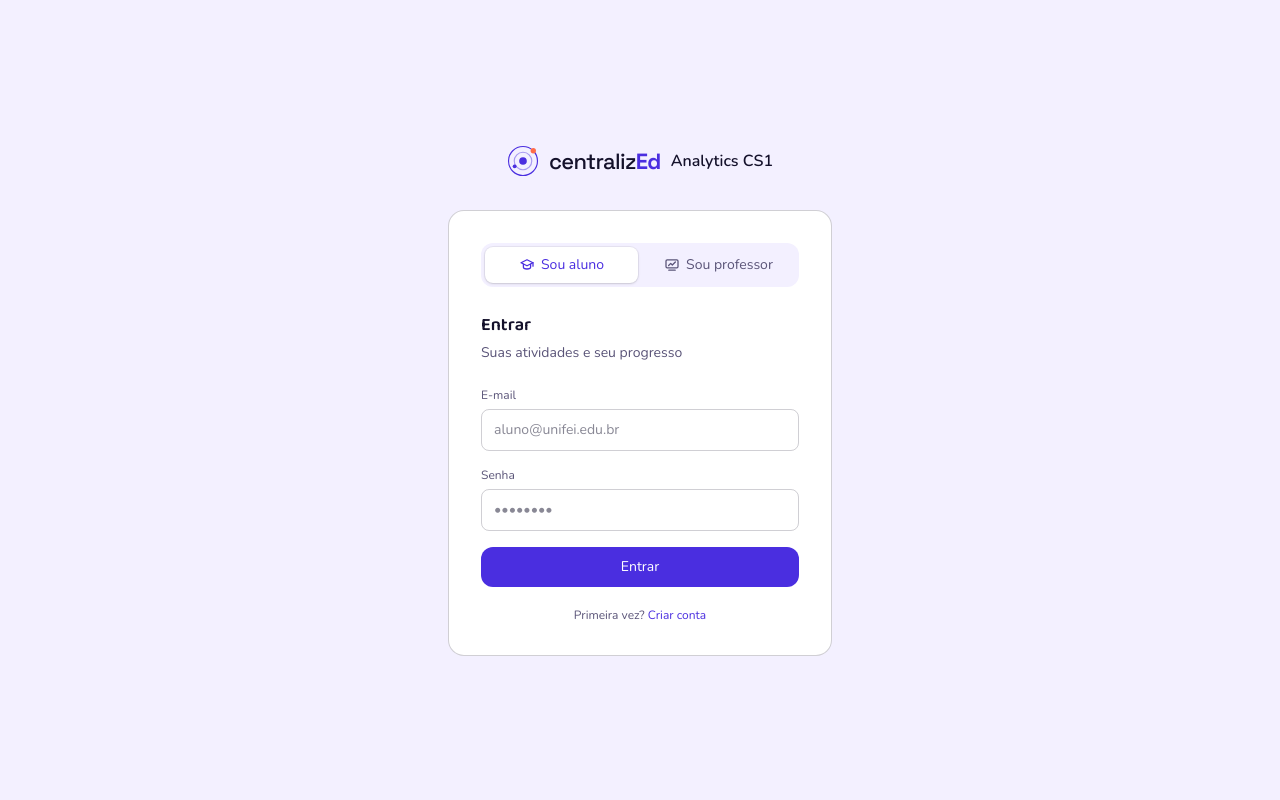
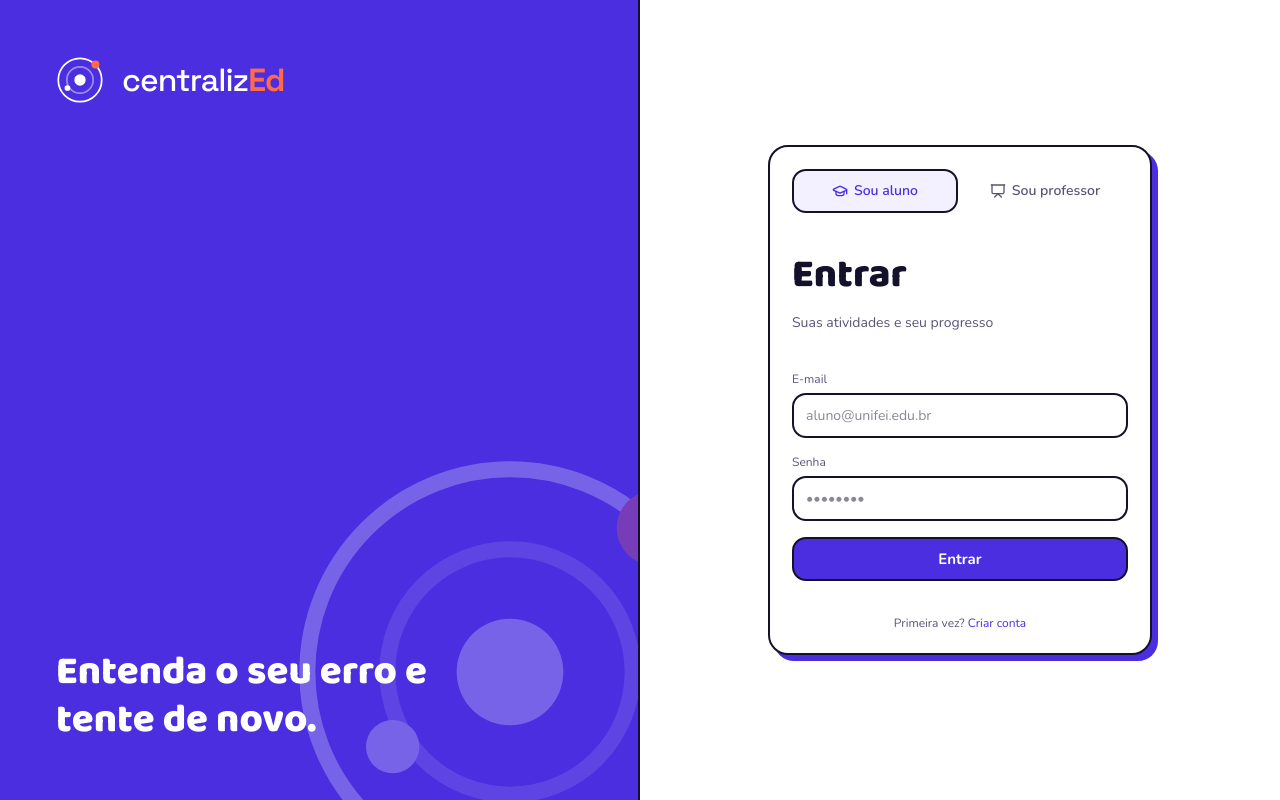
Before and after one commit to Otaviooli04/produtos-digitais-cs1, a React (Vite) app in the folder frontend/: page /aluno/login in a window 1280 px wide. Built offline with nearby package versions, Linux system fonts and the light colour scheme.

Commit message:
feat(identidade): telas de entrada com painel violeta

```diff
--- a/frontend/src/components/SeletorPerfil.jsx
+++ b/frontend/src/components/SeletorPerfil.jsx
@@ -1,3 +1,4 @@
+import { GraduationCap, Presentation } from 'lucide-react'
 import { Link } from 'react-router-dom'
 
 // Alterna entre as duas portas de entrada do sistema, no login e no cadastro.
@@ -7,52 +8,30 @@ const DESTINOS = {
 }
 
 const PERFIS = [
-  { chave: 'aluno', rotulo: 'Sou aluno' },
-  { chave: 'professor', rotulo: 'Sou professor' },
+  { chave: 'aluno', rotulo: 'Sou aluno', icone: GraduationCap },
+  { chave: 'professor', rotulo: 'Sou professor', icone: Presentation },
 ]
-
-function IconeAluno({ className }) {
-  return (
-    <svg className={className} viewBox="0 0 20 20" fill="none" stroke="currentColor" strokeWidth="1.6" strokeLinecap="round" strokeLinejoin="round">
-      <path d="M10 3.5 2.5 7.2 10 11l7.5-3.8L10 3.5Z" />
-      <path d="M5.5 9v3.8c0 1.2 2 2.2 4.5 2.2s4.5-1 4.5-2.2V9" />
-      <path d="M17.5 7.2v4.3" />
-    </svg>
-  )
-}
-
-function IconeProfessor({ className }) {
-  return (
-    <svg className={className} viewBox="0 0 20 20" fill="none" stroke="currentColor" strokeWidth="1.6" strokeLinecap="round" strokeLinejoin="round">
-      <rect x="2.5" y="3.5" width="15" height="10" rx="1.5" />
-      <path d="M6 16.5h8" />
-      <path d="M5.8 10.6 8.4 8l2 2 3.8-3.8" />
-    </svg>
-  )
-}
 
 export default function SeletorPerfil({ atual, contexto = 'login' }) {
   const destinos = DESTINOS[contexto]
 
   return (
-    <div className="flex gap-1 p-1 mb-6 bg-lavanda rounded-xl">
-      {PERFIS.map(({ chave, rotulo }) => {
+    <div className="flex gap-1 mb-6">
+      {PERFIS.map(({ chave, rotulo, icone }) => {
+        const Icone = icone
         const ativo = chave === atual
-        const cor = ativo ? 'text-violeta' : 'text-cinza-texto'
         return (
           <Link
             key={chave}
             to={destinos[chave]}
             aria-current={ativo ? 'page' : undefined}
-            className={`flex-1 flex items-center justify-center gap-1.5 text-sm py-2 rounded-lg transition-all ${
+            className={`flex-1 flex items-center justify-center gap-1.5 min-h-11 text-sm font-semibold border-2 rounded-botao transition-colors ${
               ativo
-                ? 'bg-white text-violeta font-medium shadow-sm ring-1 ring-black/5'
-                : 'text-cinza-texto hover:text-cinza-texto'
+                ? 'bg-lavanda text-violeta border-noite'
+                : 'text-cinza-texto border-transparent hover:bg-lavanda hover:text-noite'
             }`}
           >
-            {chave === 'aluno'
-              ? <IconeAluno className={`w-4 h-4 ${cor}`} />
-              : <IconeProfessor className={`w-4 h-4 ${cor}`} />}
+            <Icone className="w-4 h-4" />
             {rotulo}
           </Link>
         )
--- /dev/null
+++ b/frontend/src/components/TelaDeEntrada.jsx
@@ -0,0 +1,16 @@
+import Logo, { SimboloOrbita } from './Logo'
+
+export default function TelaDeEntrada({ frase, children }) {
+  return (
+    <div className="min-h-screen bg-white lg:grid lg:grid-cols-2">
+      <div className="relative overflow-hidden bg-violeta text-white border-b-2 lg:border-b-0 lg:border-r-2 border-noite px-6 py-6 lg:p-14 flex flex-col lg:justify-between">
+        <SimboloOrbita fundo="violeta" className="absolute -right-24 -bottom-24 w-[28rem] h-[28rem] opacity-25 pointer-events-none" />
+        <div className="relative"><Logo fundo="violeta" tamanho="lg" /></div>
+        <p className="relative hidden lg:block titulo-pagina max-w-md">{frase}</p>
+      </div>
+      <div className="flex items-center justify-center px-4 py-10">
+        <div className="w-full max-w-sm">{children}</div>
+      </div>
+    </div>
+  )
+}
--- a/frontend/src/pages/LoginPage.jsx
+++ b/frontend/src/pages/LoginPage.jsx
@@ -2,7 +2,9 @@ import { useState } from 'react'
 import { Link, useNavigate } from 'react-router-dom'
 import { login as apiLogin } from '../api/auth'
 import { useAuth } from '../context/AuthContext'
-import Logo from '../components/Logo'
+import Botao from '../components/ui/Botao'
+import Card from '../components/ui/Card'
+import TelaDeEntrada from '../components/TelaDeEntrada'
 import SeletorPerfil from '../components/SeletorPerfil'
 
 export default function LoginPage() {
@@ -30,16 +32,10 @@ export default function LoginPage() {
   }
 
   return (
-    <div className="min-h-screen bg-lavanda flex items-center justify-center px-4">
-      <div className="w-full max-w-sm">
-        <div className="flex items-center justify-center gap-2.5 mb-8">
-          <Logo className="w-8 h-8" />
-          <span className="font-semibold text-noite">Analytics CS1</span>
-        </div>
-
-        <div className="bg-white rounded-2xl border border-noite/20 p-8">
+    <TelaDeEntrada frase="Veja onde a turma trava e ajude por grupo.">
+      <Card principal>
         <SeletorPerfil atual="professor" contexto="login" />
-          <h1 className="text-lg font-semibold text-noite mb-1">Entrar</h1>
+        <h1 className="titulo-pagina">Entrar</h1>
         <p className="text-sm text-cinza-texto mb-6">Suas turmas e correções</p>
 
         <form onSubmit={handleSubmit} className="space-y-4">
@@ -52,7 +48,7 @@ export default function LoginPage() {
               placeholder="professor@unifei.edu.br"
               autoComplete="email"
               required
-                className="w-full text-sm rounded-lg border border-noite/20 px-3 py-2.5 focus:outline-none focus:ring-2 focus:ring-violeta focus:border-transparent"
+              className="campo"
             />
           </div>
 
@@ -65,23 +61,19 @@ export default function LoginPage() {
               placeholder="••••••••"
               autoComplete="current-password"
               required
-                className="w-full text-sm rounded-lg border border-noite/20 px-3 py-2.5 focus:outline-none focus:ring-2 focus:ring-violeta focus:border-transparent"
+              className="campo"
             />
           </div>
 
           {error && (
-              <div className="rounded-lg bg-erro-fundo border border-erro/30 px-4 py-2.5 text-sm text-erro">
+            <div className="rounded-botao bg-erro-fundo border-2 border-erro px-4 py-2.5 text-sm text-erro">
               {error}
             </div>
           )}
 
-            <button
-              type="submit"
-              disabled={loading}
-              className="w-full text-sm py-2.5 rounded-xl bg-violeta text-white font-medium hover:bg-violeta-escuro disabled:opacity-40 disabled:cursor-not-allowed transition-colors"
-            >
+          <Botao type="submit" disabled={loading} className="w-full">
             {loading ? 'Entrando…' : 'Entrar'}
-            </button>
+          </Botao>
         </form>
 
         <p className="mt-5 text-center text-xs text-cinza-texto">
@@ -90,8 +82,7 @@ export default function LoginPage() {
             Criar cadastro
           </Link>
         </p>
-        </div>
-      </div>
-    </div>
+      </Card>
+    </TelaDeEntrada>
   )
 }
--- a/frontend/src/pages/RegisterPage.jsx
+++ b/frontend/src/pages/RegisterPage.jsx
@@ -2,7 +2,9 @@ import { useState } from 'react'
 import { Link, useNavigate } from 'react-router-dom'
 import { register as apiRegister } from '../api/auth'
 import { useAuth } from '../context/AuthContext'
-import Logo from '../components/Logo'
+import Botao from '../components/ui/Botao'
+import Card from '../components/ui/Card'
+import TelaDeEntrada from '../components/TelaDeEntrada'
 import SeletorPerfil from '../components/SeletorPerfil'
 
 export default function RegisterPage() {
@@ -33,16 +35,10 @@ export default function RegisterPage() {
   }
 
   return (
-    <div className="min-h-screen bg-lavanda flex items-center justify-center px-4">
-      <div className="w-full max-w-sm">
-        <div className="flex items-center justify-center gap-2.5 mb-8">
-          <Logo className="w-8 h-8" />
-          <span className="font-semibold text-noite">Analytics CS1</span>
-        </div>
-
-        <div className="bg-white rounded-2xl border border-noite/20 p-8">
+    <TelaDeEntrada frase="Veja onde a turma trava e ajude por grupo.">
+      <Card principal>
         <SeletorPerfil atual="professor" contexto="cadastro" />
-          <h1 className="text-lg font-semibold text-noite mb-1">Criar conta</h1>
+        <h1 className="titulo-pagina">Criar conta</h1>
         <p className="text-sm text-cinza-texto mb-6">Para criar turmas e corrigir provas</p>
 
         <form onSubmit={handleSubmit} className="space-y-4">
@@ -55,7 +51,7 @@ export default function RegisterPage() {
               placeholder="Prof. João Silva"
               autoComplete="name"
               required
-                className="w-full text-sm rounded-lg border border-noite/20 px-3 py-2.5 focus:outline-none focus:ring-2 focus:ring-violeta focus:border-transparent"
+              className="campo"
             />
           </div>
 
@@ -68,7 +64,7 @@ export default function RegisterPage() {
               placeholder="professor@unifei.edu.br"
               autoComplete="email"
               required
-                className="w-full text-sm rounded-lg border border-noite/20 px-3 py-2.5 focus:outline-none focus:ring-2 focus:ring-violeta focus:border-transparent"
+              className="campo"
             />
           </div>
 
@@ -82,7 +78,7 @@ export default function RegisterPage() {
               minLength={8}
               autoComplete="new-password"
               required
-                className="w-full text-sm rounded-lg border border-noite/20 px-3 py-2.5 focus:outline-none focus:ring-2 focus:ring-violeta focus:border-transparent"
+              className="campo"
             />
           </div>
 
@@ -95,23 +91,19 @@ export default function RegisterPage() {
               placeholder="••••••••"
               autoComplete="new-password"
               required
-                className="w-full text-sm rounded-lg border border-noite/20 px-3 py-2.5 focus:outline-none focus:ring-2 focus:ring-violeta focus:border-transparent"
+              className="campo"
             />
           </div>
 
           {error && (
-              <div className="rounded-lg bg-erro-fundo border border-erro/30 px-4 py-2.5 text-sm text-erro">
+            <div className="rounded-botao bg-erro-fundo border-2 border-erro px-4 py-2.5 text-sm text-erro">
               {error}
             </div>
           )}
 
-            <button
-              type="submit"
-              disabled={loading}
-              className="w-full text-sm py-2.5 rounded-xl bg-violeta text-white font-medium hover:bg-violeta-escuro disabled:opacity-40 disabled:cursor-not-allowed transition-colors"
-            >
+          <Botao type="submit" disabled={loading} className="w-full">
             {loading ? 'Criando conta…' : 'Criar conta'}
-            </button>
+          </Botao>
         </form>
 
         <p className="mt-5 text-center text-xs text-cinza-texto">
@@ -120,8 +112,7 @@ export default function RegisterPage() {
             Entrar
           </Link>
         </p>
-        </div>
-      </div>
-    </div>
+      </Card>
+    </TelaDeEntrada>
   )
 }
--- a/frontend/src/pages/aluno/AlunoLoginPage.jsx
+++ b/frontend/src/pages/aluno/AlunoLoginPage.jsx
@@ -2,7 +2,9 @@ import { useState } from 'react'
 import { Link, useNavigate } from 'react-router-dom'
 import { loginAluno } from '../../api/aluno'
 import { useAlunoAuth } from '../../context/AlunoAuthContext'
-import Logo from '../../components/Logo'
+import Botao from '../../components/ui/Botao'
+import Card from '../../components/ui/Card'
+import TelaDeEntrada from '../../components/TelaDeEntrada'
 import SeletorPerfil from '../../components/SeletorPerfil'
 import { lerConvite } from '../../utils/convitePendente'
 
@@ -32,20 +34,14 @@ export default function AlunoLoginPage() {
   }
 
   return (
-    <div className="min-h-screen bg-lavanda flex items-center justify-center px-4">
-      <div className="w-full max-w-sm">
-        <div className="flex items-center justify-center gap-2.5 mb-8">
-          <Logo className="w-8 h-8" />
-          <span className="font-semibold text-noite">Analytics CS1</span>
-        </div>
-
-        <div className="bg-white rounded-2xl border border-noite/20 p-8">
+    <TelaDeEntrada frase="Entenda o seu erro e tente de novo.">
+      <Card principal>
         <SeletorPerfil atual="aluno" contexto="login" />
-          <h1 className="text-lg font-semibold text-noite mb-1">Entrar</h1>
+        <h1 className="titulo-pagina">Entrar</h1>
         <p className="text-sm text-cinza-texto mb-6">Suas atividades e seu progresso</p>
 
         {convite && (
-            <div className="rounded-lg bg-lavanda border border-violeta/15 px-4 py-2.5 text-sm text-violeta mb-4">
+          <div className="rounded-botao bg-lavanda border-2 border-noite/20 px-4 py-2.5 text-sm text-violeta mb-4">
             Depois de entrar, você vai direto para a turma.
           </div>
         )}
@@ -59,7 +55,7 @@ export default function AlunoLoginPage() {
               placeholder="aluno@unifei.edu.br"
               autoComplete="email"
               required
-                className="w-full text-sm rounded-lg border border-noite/20 px-3 py-2.5 focus:outline-none focus:ring-2 focus:ring-violeta focus:border-transparent"
+              className="campo"
             />
           </div>
 
@@ -72,23 +68,19 @@ export default function AlunoLoginPage() {
               placeholder="••••••••"
               autoComplete="current-password"
               required
-                className="w-full text-sm rounded-lg border border-noite/20 px-3 py-2.5 focus:outline-none focus:ring-2 focus:ring-violeta focus:border-transparent"
+              className="campo"
             />
           </div>
 
           {error && (
-              <div className="rounded-lg bg-erro-fundo border border-erro/30 px-4 py-2.5 text-sm text-erro">
+            <div className="rounded-botao bg-erro-fundo border-2 border-erro px-4 py-2.5 text-sm text-erro">
               {error}
             </div>
           )}
 
-            <button
-              type="submit"
-              disabled={loading}
-              className="w-full text-sm py-2.5 rounded-xl bg-violeta text-white font-medium hover:bg-violeta-escuro disabled:opacity-40 disabled:cursor-not-allowed transition-colors"
-            >
+          <Botao type="submit" disabled={loading} className="w-full">
             {loading ? 'Entrando…' : 'Entrar'}
-            </button>
+          </Botao>
         </form>
 
         <p className="mt-5 text-center text-xs text-cinza-texto">
@@ -97,8 +89,7 @@ export default function AlunoLoginPage() {
             Criar conta
           </Link>
         </p>
-        </div>
-      </div>
-    </div>
+      </Card>
+    </TelaDeEntrada>
   )
 }
--- a/frontend/src/pages/aluno/AlunoRegisterPage.jsx
+++ b/frontend/src/pages/aluno/AlunoRegisterPage.jsx
@@ -2,7 +2,9 @@ import { useState } from 'react'
 import { Link, useNavigate } from 'react-router-dom'
 import { registerAluno } from '../../api/aluno'
 import { useAlunoAuth } from '../../context/AlunoAuthContext'
-import Logo from '../../components/Logo'
+import Botao from '../../components/ui/Botao'
+import Card from '../../components/ui/Card'
+import TelaDeEntrada from '../../components/TelaDeEntrada'
 import SeletorPerfil from '../../components/SeletorPerfil'
 import { lerConvite } from '../../utils/convitePendente'
 
@@ -32,34 +34,26 @@ export default function AlunoRegisterPage() {
     }
   }
 
-  const campo = 'w-full text-sm rounded-lg border border-noite/20 px-3 py-2.5 focus:outline-none focus:ring-2 focus:ring-violeta focus:border-transparent'
-
   return (
-    <div className="min-h-screen bg-lavanda flex items-center justify-center px-4 py-10">
-      <div className="w-full max-w-sm">
-        <div className="flex items-center justify-center gap-2.5 mb-8">
-          <Logo className="w-8 h-8" />
-          <span className="font-semibold text-noite">Analytics CS1</span>
-        </div>
-
-        <div className="bg-white rounded-2xl border border-noite/20 p-8">
+    <TelaDeEntrada frase="Entenda o seu erro e tente de novo.">
+      <Card principal>
         <SeletorPerfil atual="aluno" contexto="cadastro" />
-          <h1 className="text-lg font-semibold text-noite mb-1">Criar conta</h1>
+        <h1 className="titulo-pagina">Criar conta</h1>
         <p className="text-sm text-cinza-texto mb-6">Depois é só entrar na turma com o código do professor</p>
 
         {convite && (
-            <div className="rounded-lg bg-lavanda border border-violeta/15 px-4 py-2.5 text-sm text-violeta mb-4">
+          <div className="rounded-botao bg-lavanda border-2 border-noite/20 px-4 py-2.5 text-sm text-violeta mb-4">
             Depois de entrar, você vai direto para a turma.
           </div>
         )}
         <form onSubmit={handleSubmit} className="space-y-4">
           <div>
             <label className="block text-xs font-medium text-cinza-texto mb-1.5">Nome</label>
-              <input type="text" value={form.nome} onChange={set('nome')} required className={campo} />
+            <input type="text" value={form.nome} onChange={set('nome')} required className="campo" />
           </div>
           <div>
             <label className="block text-xs font-medium text-cinza-texto mb-1.5">E-mail</label>
-              <input type="email" value={form.email} onChange={set('email')} autoComplete="email" required className={campo} />
+            <input type="email" value={form.email} onChange={set('email')} autoComplete="email" required className="campo" />
           </div>
           <div>
             <label className="block text-xs font-medium text-cinza-texto mb-1.5">Matrícula</label>
@@ -68,7 +62,7 @@ export default function AlunoRegisterPage() {
               value={form.matricula}
               onChange={set('matricula')}
               placeholder="Ex: 2026001"
-                className={campo}
+              className="campo"
             />
             <p className="mt-1 text-xs text-cinza-texto">
               Serve para reencontrar as submissões que você já tinha enviado sem conta.
@@ -76,22 +70,18 @@ export default function AlunoRegisterPage() {
           </div>
           <div>
             <label className="block text-xs font-medium text-cinza-texto mb-1.5">Senha</label>
-              <input type="password" value={form.senha} onChange={set('senha')} autoComplete="new-password" required minLength={8} placeholder="mínimo 8 caracteres" className={campo} />
+            <input type="password" value={form.senha} onChange={set('senha')} autoComplete="new-password" required minLength={8} placeholder="mínimo 8 caracteres" className="campo" />
           </div>
 
           {error && (
-              <div className="rounded-lg bg-erro-fundo border border-erro/30 px-4 py-2.5 text-sm text-erro">
+            <div className="rounded-botao bg-erro-fundo border-2 border-erro px-4 py-2.5 text-sm text-erro">
               {error}
             </div>
           )}
 
-            <button
-              type="submit"
-              disabled={loading}
-              className="w-full text-sm py-2.5 rounded-xl bg-violeta text-white font-medium hover:bg-violeta-escuro disabled:opacity-40 disabled:cursor-not-allowed transition-colors"
-            >
+          <Botao type="submit" disabled={loading} className="w-full">
             {loading ? 'Criando…' : 'Criar conta'}
-            </button>
+          </Botao>
         </form>
 
         <p className="mt-5 text-center text-xs text-cinza-texto">
@@ -100,8 +90,7 @@ export default function AlunoRegisterPage() {
             Entrar
           </Link>
         </p>
-        </div>
-      </div>
-    </div>
+      </Card>
+    </TelaDeEntrada>
   )
 }
--- a/frontend/src/pages/aluno/ConvitePage.jsx
+++ b/frontend/src/pages/aluno/ConvitePage.jsx
@@ -3,7 +3,9 @@ import { Link, useNavigate, useParams } from 'react-router-dom'
 import { entrarNaTurma } from '../../api/aluno'
 import { useAlunoAuth } from '../../context/AlunoAuthContext'
 import { apagarConvite, guardarConvite } from '../../utils/convitePendente'
-import Logo from '../../components/Logo'
+import TelaDeEntrada from '../../components/TelaDeEntrada'
+import Botao from '../../components/ui/Botao'
+import Card from '../../components/ui/Card'
 import Spinner from '../../components/Spinner'
 
 export default function ConvitePage() {
@@ -50,14 +52,8 @@ export default function ConvitePage() {
   }
 
   return (
-    <div className="min-h-screen bg-lavanda flex items-center justify-center px-4">
-      <div className="w-full max-w-sm">
-        <div className="flex items-center justify-center gap-2.5 mb-8">
-          <Logo className="w-8 h-8" />
-          <span className="font-semibold text-noite">Analytics CS1</span>
-        </div>
-
-        <div className="bg-white rounded-2xl border border-noite/20 p-8 text-center">
+    <TelaDeEntrada frase="Entenda o seu erro e tente de novo.">
+      <Card principal className="text-center">
         {situacao === 'entrando' && (
           <div className="flex flex-col items-center gap-3">
             <Spinner className="w-6 h-6 text-violeta" />
@@ -77,16 +73,10 @@ export default function ConvitePage() {
         {situacao === 'falhou' && (
           <>
             <p className="text-sm text-cinza-texto mb-4">Não foi possível entrar na turma agora.</p>
-              <button
-                onClick={tentarDeNovo}
-                className="text-sm px-4 py-2 rounded-xl bg-violeta text-white font-medium hover:bg-violeta-escuro transition-colors"
-              >
-                Tentar de novo
-              </button>
+            <Botao onClick={tentarDeNovo}>Tentar de novo</Botao>
           </>
         )}
-        </div>
-      </div>
-    </div>
+      </Card>
+    </TelaDeEntrada>
   )
 }
```
Lines whose indentation alone changed are shown as unchanged.
